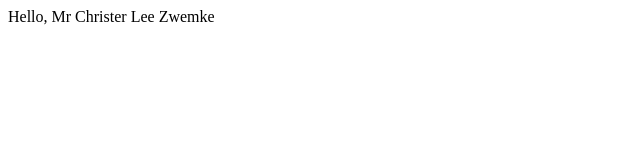
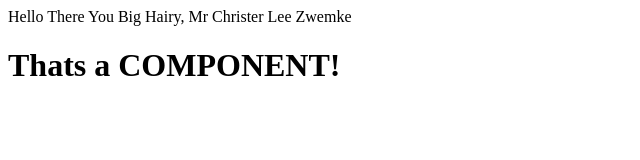
Before and after one commit to Wyseguys/Learnin, a website: page _build/index.html in a window 1280 px wide. Shown: the whole page, without its empty margins (0-640 px from the left). Drawn offline with Linux system fonts and the light colour scheme.

Commit message:
setting up a nicer looking project

```diff
--- a/components/greeter.js
+++ b/_build/components/greeter.js
@@ -8,7 +8,7 @@ class Student {
     }
 }
 function greeter(person) {
-    return "Hello, " + person.firstname + " " + person.middlename + " " + person.lastname;
+    return "Hello There You Big Hairy, " + person.firstname + " " + person.middlename + " " + person.lastname;
 }
 let user = new Student("Mr Christer", "Lee", "Zwemke");
 document.body.textContent = greeter(user);
--- a/index.html
+++ b/_build/index.html
@@ -2,8 +2,11 @@
 <html>
   <head>
     <title>TypeScript Greeter</title>
+
   </head>
   <body>
     <script src="components/greeter.js"></script>
+
+    <h1>Thats a COMPONENT!</h1>
   </body>
 </html>
--- a/package.json
+++ b/package.json
@@ -7,7 +7,7 @@
   "scripts": {
     "build": "tsc",
     "build:watch": "tsc --watch",
-    "serve": "wds --watch"
+    "serve": "wds --root-dir _build --watch"
   },
   "dependencies": {
     "lit": "^2.0.0"
--- a/src/greeter.ts
+++ b/src/greeter.ts
@@ -18,7 +18,7 @@ interface person {
 
 
 function greeter(person: Student) {
-    return "Hello, " + person.firstname + " " + person.middlename + " "  + person.lastname;
+    return "Hello There You Big Hairy, " + person.firstname + " " + person.middlename + " "  + person.lastname;
   }
 
   let user = new Student("Mr Christer", "Lee", "Zwemke");
--- a/tsconfig.json
+++ b/tsconfig.json
@@ -7,7 +7,7 @@
         "declarationMap": true,
         "sourceMap": true,
         "inlineSources": true,
-        "outDir": "./components",
+        "outDir": "./_build/components",
         "rootDir": "./src",
         "strict": true,
         "esModuleInterop": true,
```
Also changed, not shown: _build/components/greeter.d.ts (renamed from components/greeter.d.ts), readme.md, 4 other files.
